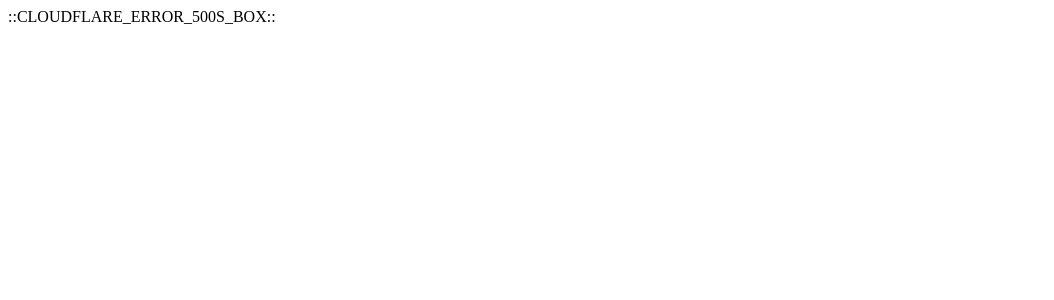
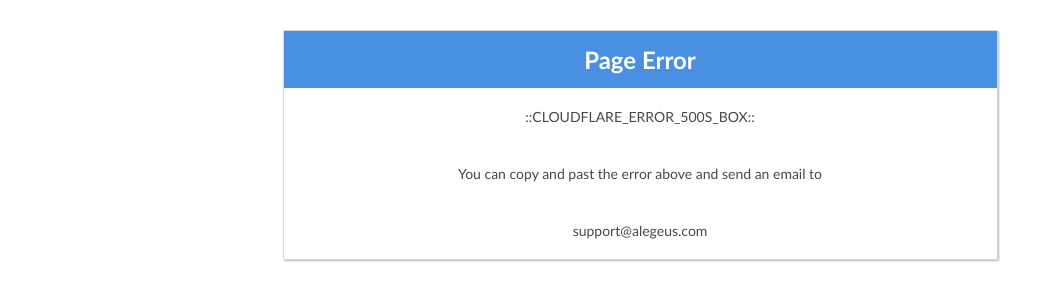
Before and after one commit to raybuss/wcacferror, a plain HTML site: page index.html in a window 1280 px wide. Shown: the whole page, without its empty margins (0-1054 px from the left). Drawn offline with Linux system fonts and the light colour scheme.

Commit message:
Mark Update
Better Looking messag

```diff
--- a/index.html
+++ b/index.html
@@ -1,11 +1,47 @@
 <!doctype html>
 <html>
 <head>
-<meta charset="UTF-8">
-<title>Error Landing Page</title>
+<meta charset="utf-8">
+<meta name="viewport" content="width=device-width, initial-scale=1">
+<title>Error</title>
+<style>
+.container {
+	font-family: Calibri, sans-serif;
+	font-size: 14px;
+	display: inline-block;
+	text-align: center;
+	border-collapse: separate;
+	border: 1px solid #D7D7D7;
+	border-radius: 2px;
+	box-shadow: 1px 1px 2px rgba(0,0,0,0.3);
+	max-width: 713px;
+	width: 100%;
+	margin: 0px auto;
+	display: block;
+	margin-top: 30px;
+}
+.container .messageHeading {
+	background: #4A90E2;
+	color: #FFF;
+	padding: 14px 0px;
+	text-align: center;
+	font-size: 24px;
+	font-weight: bold;
+}
+.container .messageText {
+	padding: 20px;
+	font-size: 14px;
+	color: #484848;
+}
+</style>
 </head>
 
 <body>
-	::CLOUDFLARE_ERROR_500S_BOX::
+<div class="container">
+  <div class="messageHeading">Page Error</div>
+  <div class="messageText">::CLOUDFLARE_ERROR_500S_BOX::</div>
+	<div class="messageText">You can copy and past the error above and send an email to</div>
+	<div class="messageText">support@alegeus.com</div>
+</div>
 </body>
 </html>
```
Also changed, not shown: indexold.html (added, +11 -0 lines).
